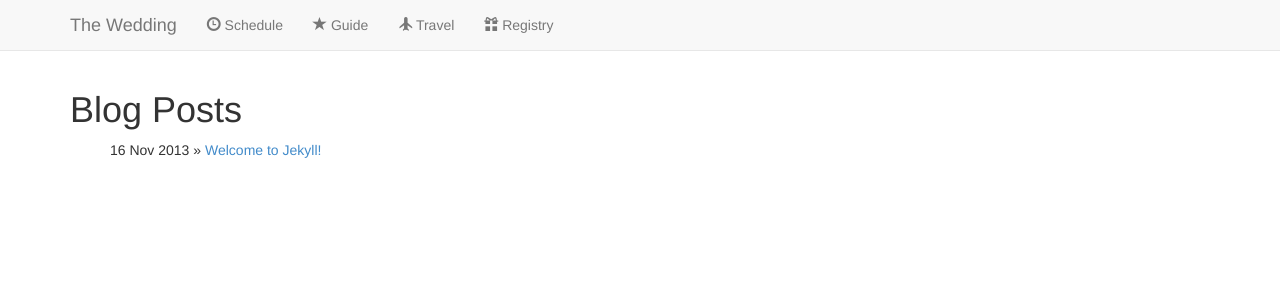
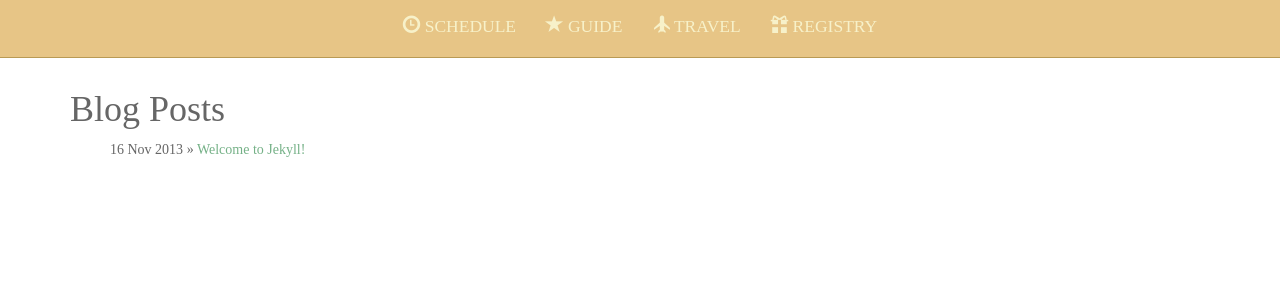
Before and after one commit to jpfinley/weddingSite, a Jekyll site: the page built from site/index.html, in a window 1280 px wide. Shown: the top 300 px of the page. Built offline with Jekyll 4.4.1, drawn with Linux system fonts in a browser that asks for light colours; nearby versions of some CDN libraries; Markdown is read by kramdown in place of the engine named in the settings.

Commit message:
Applies type, style, and colors. Header centered.

```diff
--- a/site/_layouts/default.html
+++ b/site/_layouts/default.html
@@ -41,7 +41,7 @@
             <span class="icon-bar"></span>
             <span class="icon-bar"></span>
           </button>
-          <a class="navbar-brand" href="#">The Wedding</a>
+          <span class="navbar-brand visible-xs">John &amp; Jamie</span>
         </div>
         <div class="navbar-collapse collapse">
           <ul class="nav navbar-nav">
--- a/site/assets/css/style.css
+++ b/site/assets/css/style.css
@@ -4,10 +4,114 @@ body {
   padding-top: 70px;
 }
 
+/* Center the navbar */
+.navbar .navbar-nav {
+    display: inline-block;
+    float: none;
+}
+
+.navbar .navbar-collapse {
+    text-align: center;
+}
+
 /* General ==================== */
+
+body {
+  font-family: "soleil";
+  color: rgb(102, 102, 102);
+}
+
+h1, h2, h3 {
+  font-family: "pt-serif";
+}
 
 ol, ul {
   list-style: none;
+}
+
+/* Colors ==================== */
+
+.navbar-default .navbar-brand, .navbar-default .navbar-nav>li>a, .page-header {
+  color: #F7F1C9;
+}
+
+.navbar {
+  background-color: #E7C586;
+}
+
+.navbar-default .navbar-brand:hover, .navbar-default .navbar-brand:focus {
+  color: #F7F1C9;
+  background-color: transparent;
+}
+
+.navbar-default .navbar-collapse, .navbar-default .navbar-form {
+border-color: #B99A54;
+}
+
+.navbar-default .navbar-nav>li>a {
+  text-transform: uppercase;
+  font-size: 125%;
+}
+
+.navbar-fixed-top {
+  border-color: #B99A54;
+}
+
+/* Hamburger button */
+.navbar-default .navbar-toggle {
+  border-color: #B99A54;
+}
+
+.navbar-default .navbar-toggle .icon-bar {
+  background-color: #B99A54;
+}
+
+.navbar-default .navbar-toggle:hover, .navbar-default .navbar-toggle:focus {
+  background-color: #F7F1C9;
+}
+
+/*.navbar-default .navbar-nav>li:hover {
+  background-color: #b99a54;
+  webkit-transition: background-color 0.2s linear;
+  -moz-transition: background-color 0.2s linear;
+  transition: background-color 0.2s linear;
+}*/
+
+.navbar-default .navbar-nav>li>a:hover {
+  color: #B99A54;
+  webkit-transition: color 0.2s linear;
+  -moz-transition: color 0.2s linear;
+  transition: color 0.2s linear;
+}
+
+.page-header {
+  background-color: #A0334E;
+}
+
+/* Links */
+
+a {
+  color: #75B187;
+}
+
+a:hover, a:focus {
+  color: #85C99A;
+  text-decoration: underline;
+}
+
+.btn-default {
+  color: #75B187;
+  background-color: #FFFFFF;
+  border-color: #75B187;
+}
+
+.btn-default:hover {
+  color: #FFFFFF;
+  background-color: #75B187;
+  border-color: #75B187;
+  webkit-transition: background-color 0.2s linear;
+  -moz-transition: background-color 0.2s linear;
+  transition: background-color 0.2s linear;
 }
 
 /* Section Rows ==================== */
```
